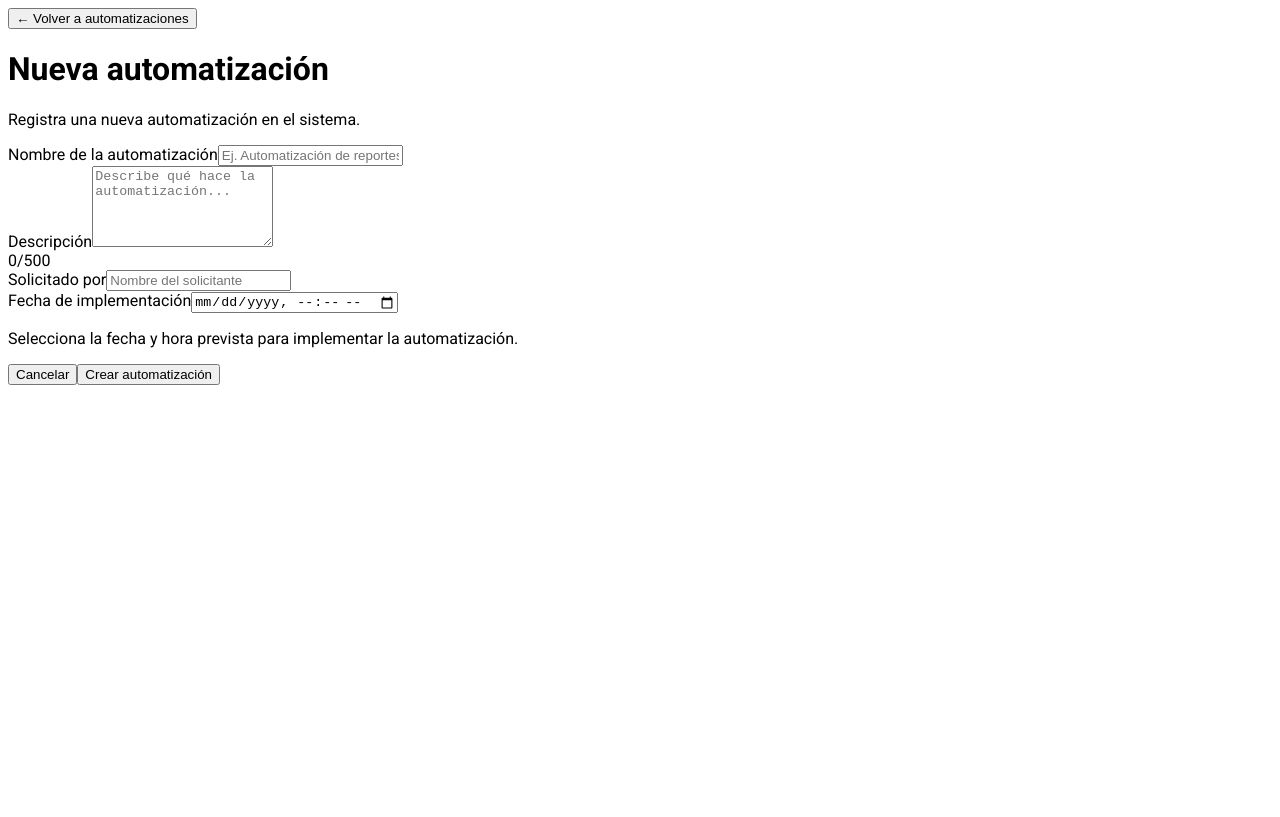
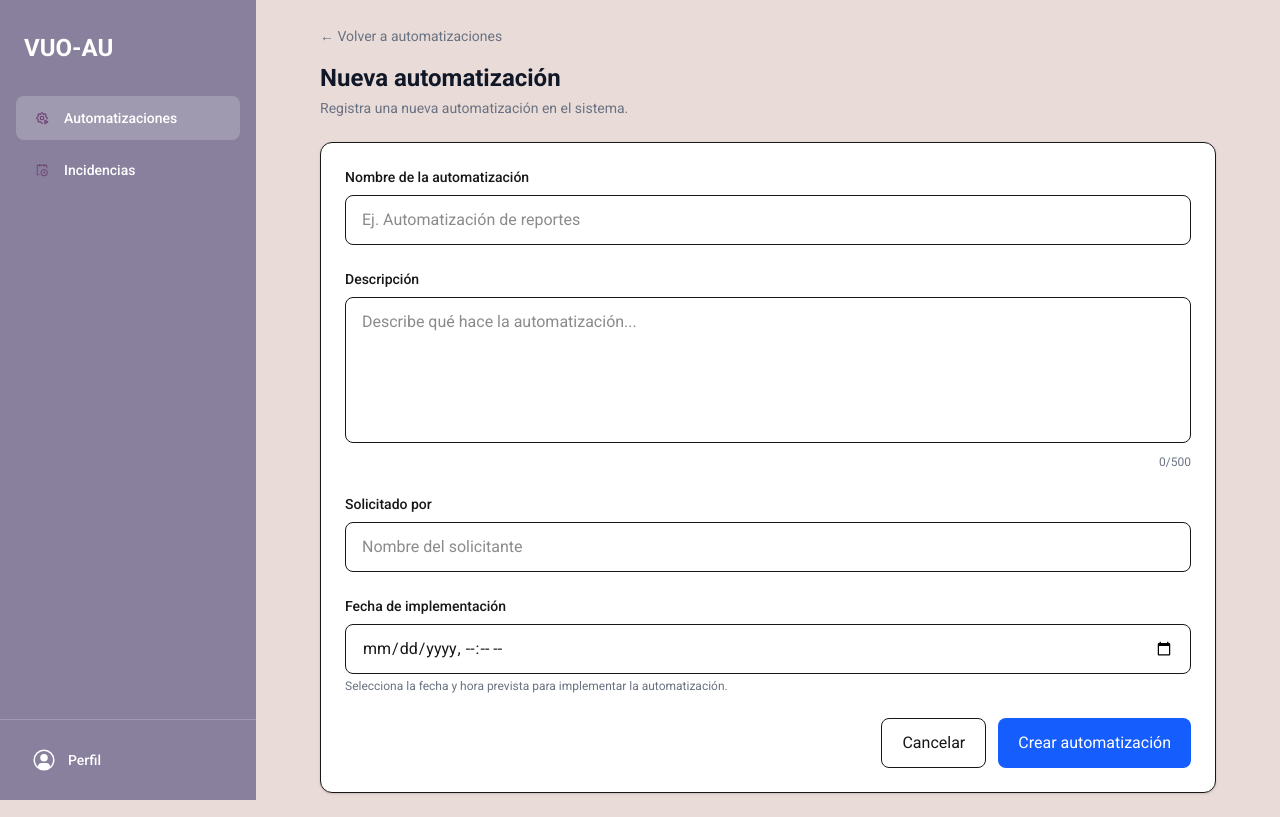
Before and after one commit to FrandyMorel/Au-box, a Next.js app: page /automations/new in a window 1280 px wide. Built offline with nearby package versions, Linux system fonts and the light colour scheme; no server answers.

Commit message:
Se crearon las rutas

```diff
--- /dev/null
+++ b/app/(routes)/(home)/layout.tsx
@@ -0,0 +1,17 @@
+import Sidebar from "@/app/components/sidebar";
+
+export default function HomeLayout({
+  children,
+}: {
+  children: React.ReactNode;
+}) {
+  return (
+    <div className="flex min-h-screen">
+      <Sidebar />
+
+      <main className="flex-1">
+        {children}
+      </main>
+    </div>
+  );
+}
--- a/app/components/sidebar.tsx
+++ b/app/components/sidebar.tsx
@@ -0,0 +1,82 @@
+"use client";
+
+import Link from "next/link";
+import { usePathname } from "next/navigation";
+import { itemSidebar } from "../lib/sidebar/itemsSidebar";
+
+export default function Sidebar() {
+  const pathname = usePathname();
+
+  return (
+    <aside className="flex h-screen w-64 flex-col bg-[#88809C]">
+      {/* Logo */}
+      <div className="px-6 py-8">
+        <h1 className="text-2xl font-bold text-white">
+          VUO-AU
+        </h1>
+      </div>
+
+      {/* Navegación */}
+      <nav className="flex-1 px-4">
+        <div className="space-y-2">
+          {itemSidebar.map((item) => {
+            const isActive =
+              pathname === item.link ||
+              pathname.startsWith(`${item.link}/`);
+
+            return (
+              <Link
+                key={item.id}
+                href={item.link}
+                className={`flex items-center gap-3 rounded-lg px-4 py-3 text-sm font-medium transition-colors ${
+                  isActive
+                    ? "bg-white/20 text-white"
+                    : "text-white hover:bg-white/10"
+                }`}
+              >
+                <span className="flex h-5 w-5 items-center justify-center">
+                  {item.icon}
+                </span>
+
+                <span>{item.title}</span>
+              </Link>
+            );
+          })}
+        </div>
+      </nav>
+
+      {/* Perfil */}
+      <div className="border-t border-white/20 p-4">
+        <Link
+          href="/users"
+          className={`flex items-center gap-3 rounded-lg px-4 py-3 text-sm font-medium transition-colors ${
+            pathname === "/users" || pathname.startsWith("/users/")
+              ? "bg-white/20 text-white"
+              : "text-white hover:bg-white/10"
+          }`}
+        >
+          <svg
+            xmlns="http://www.w3.org/2000/svg"
+            width="24"
+            height="24"
+            viewBox="0 0 32 32"
+          >
+            <path d="M0 0h32v32H0z" fill="none" />
+
+            <path
+              fill="#ffffff"
+              d="M16 8a5 5 0 1 0 5 5a5 5 0 0 0-5-5"
+            />
+
+            <path
+              fill="#ffffff"
+              d="M16 2a14 14 0 1 0 14 14A14.016 14.016 0 0 0 16 2m7.993 22.926A5 5 0 0 0 19 20h-6a5 5 0 0 0-4.992 4.926a12 12 0 1 1 15.985 0"
+            />
+          </svg>
+
+          <span>Perfil</span>
+        </Link>
+      </div>
+    </aside>
+  );
+}
--- a/app/globals.css
+++ b/app/globals.css
@@ -1,29 +1,23 @@
 @import "tailwindcss";
+
+@theme {
+  --color-secondary: #6B4071;
+  --color-darkbg: #14243C;
+}
 
 body {
   background: #E9DBD7;
   color: #171717;
 }
 
-@media (min-width: 768px)
-{
-  html, body {
-    overflow: hidden;
-  }
-}
 main {
-background: #E9DBD7;
-height: 100vh;
-height: 100dvh;
+  background: #E9DBD7;
+  min-height: 100vh;
+  min-height: 100dvh;
 }
 
 @layer utilities {
-  .text-balance{
+  .text-balance {
     text-wrap: balance;
   }
 }
-
-@theme {
-  --color-secondary: #6B4071;
-  --color-darkbg: #14243C;
-}
--- a/app/layout.tsx
+++ b/app/layout.tsx
@@ -1,10 +1,12 @@
 import type { Metadata } from "next";
 import { Roboto } from "next/font/google";
+import "./globals.css";
 
 
-
-;
-const roboto = Roboto({ subsets: ["latin"], weight: ["300", "400", "500", "700"] });
+const roboto = Roboto({
+  subsets: ["latin"],
+  weight: ["300", "400", "500", "700"],
+});
 
 export const metadata: Metadata = {
   title: "UA-Box",
@@ -19,7 +21,6 @@ export default function RootLayout({
   return (
     <html lang="es">
       <body className={roboto.className}>
-
         {children}
       </body>
     </html>
--- /dev/null
+++ b/app/lib/sidebar/itemsSidebar.tsx
@@ -0,0 +1,87 @@
+import React from "react";
+
+export const itemSidebar = [
+  /*
+  {
+    id: 1,
+    title: "Dashboard",
+    icon: (
+      <svg
+        xmlns="http://www.w3.org/2000/svg"
+        width="1em"
+        height="1em"
+        viewBox="0 0 24 24"
+      >
+        <path d="M0 0h24v24H0z" fill="none" />
+        <path
+          fill="none"
+          stroke="#6b4071"
+          strokeLinejoin="round"
+          strokeWidth="1.5"
+          d="M10.5 8.75v-2c0-1.644 0-2.466-.454-3.019a2 2 0 0 0-.277-.277C9.216 3 8.394 3 6.75 3s-2.466 0-3.019.454a2 2 0 0 0-.277.277C3 4.284 3 5.106 3 6.75v2c0 1.644 0 2.466.454 3.019q.125.152.277.277c.553.454 1.375.454 3.019.454s2.466 0 3.019-.454q.152-.125.277-.277c.454-.553.454-1.375-.454-1.375ZM7.75 15.5h-2c-.698 0-1.047 0-1.33.086a2 2 0 0 0-1.334 1.333C3 17.203 3 17.552 3 18.25s0 1.047.086 1.33a2 2 0 0 0 1.333 1.334C4.703 21 5.052 21 5.75 21h2c.698 0 1.047 0 1.33-.086a2 2 0 0 0 1.334-1.333c.086-.284.086-.633-.086-1.331s0-1.047-.086-1.33a2 2 0 0 0-1.333-1.334c-.284-.086-.633-.086-1.331-.086Z"
+        />
+      </svg>
+    ),
+    link: "/dashboard",
+  },
+  */
+
+  {
+    id: 2,
+    title: "Automatizaciones",
+    icon: (
+      <svg
+        xmlns="http://www.w3.org/2000/svg"
+        width="1em"
+        height="1em"
+        viewBox="0 0 24 24"
+      >
+        <path d="M0 0h24v24H0z" fill="none" />
+
+        <g
+          fill="none"
+          stroke="#6b4071"
+          strokeLinecap="round"
+          strokeLinejoin="round"
+          strokeWidth="2"
+        >
+          <path d="M13 20.693c-.905.628-2.36.292-2.675-1.01a1.724 1.724 0 0 0-2.573-1.066c-1.543.94-3.31-.826-2.37-2.37a1.724 1.724 0 0 0-1.065-2.572c-1.756-.426-1.756-2.924 0-3.35a1.724 1.724 0 0 0 1.066-2.573c-.94-1.543.826-3.31 2.37-2.37c1 .608 2.296.07 2.572-1.065c.426-1.756 2.924-1.756 3.35 0a1.724 1.724 0 0 0 2.573 1.066c1.543-.94 3.31.826 2.37 2.37a1.724 1.724 0 0 0 1.065 2.572c1.492.362 1.716 2.219.674 3.03" />
+
+          <path d="M9 12a3 3 0 1 0 6 0a3 3 0 0 0-6 0m8 10l5-3l-5-3z" />
+        </g>
+      </svg>
+    ),
+    link: "/automations",
+  },
+
+  {
+    id: 3,
+    title: "Incidencias",
+    icon: (
+      <svg
+        xmlns="http://www.w3.org/2000/svg"
+        width="1em"
+        height="1em"
+        viewBox="0 0 32 32"
+      >
+        <path d="M0 0h32v32H0z" fill="none" />
+
+        <path
+          fill="#6b4071"
+          d="M21 30a8 8 0 1 1 8-8a8.009 8.009 0 0 1-8 8m0-14a6 6 0 1 0 6 6a6.007 6.007 0 0 0-6-6"
+        />
+
+        <path
+          fill="#6b4071"
+          d="M22.59 25L20 22.41V18h2v3.59l2 2z"
+        />
+
+        <path
+          fill="#6b4071"
+          d="M28 6a2 2 0 0 0-2-2h-4V2h-2v2h-8V2h-2v2H6a2 2 0 0 0-2 2v20a2 2 0 0 0 2 2h4v-2H6V6h4v2h2V6h8v2h2V6h4v6h2Z"
+        />
+      </svg>
+    ),
+    link: "/incidents",
+  },
+];
--- a/app/page.tsx
+++ b/app/page.tsx
@@ -1,3 +1,4 @@
+
 
 export default function Home() {
   return (
--- a/package.json
+++ b/package.json
@@ -18,9 +18,11 @@
     "@types/node": "^20",
     "@types/react": "^19",
     "@types/react-dom": "^19",
+    "autoprefixer": "^10.5.4",
     "eslint": "^9",
     "eslint-config-next": "16.3.3",
-    "tailwindcss": "^4",
+    "postcss": "^8.5.26",
+    "tailwindcss": "^4.3.3",
     "typescript": "^5"
   }
 }
```
Also changed, not shown: data.tsx (deleted, +0 -20 lines), app/components/PrimaryButton.tsx (added), 1 other file (tests, documents, lock files or other folders). Lines whose indentation alone changed are shown as unchanged.
